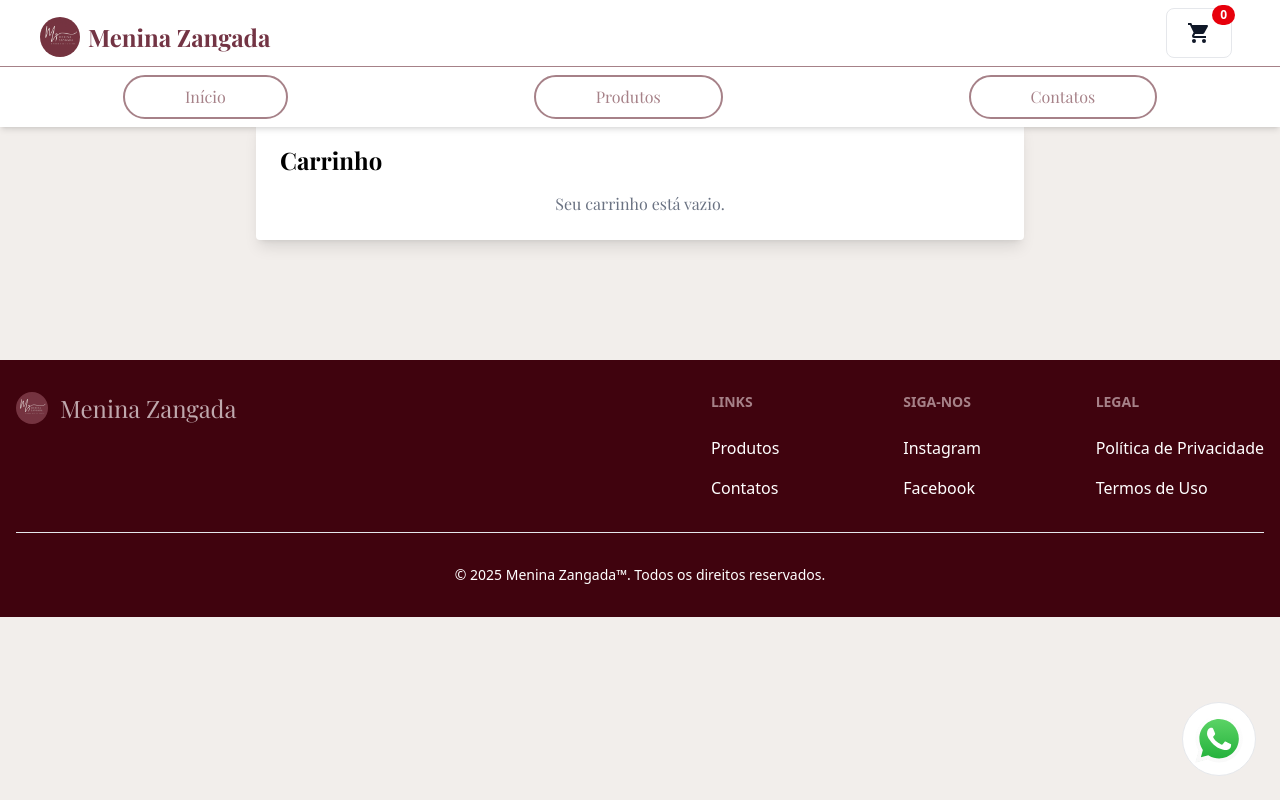
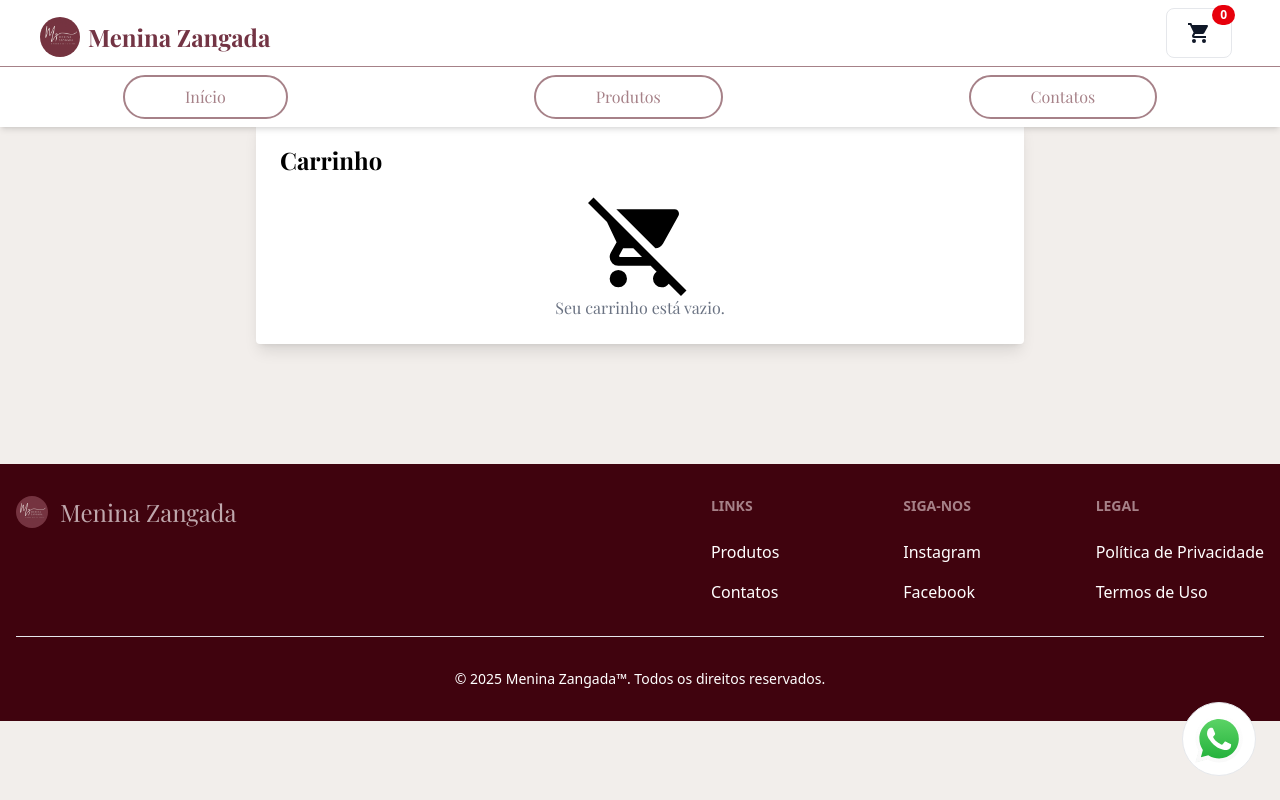
Before and after one commit to Erick-aaooii/Ecommerce-with-Angular, an Angular app: page /carrinho in a window 1280 px wide. Built offline with nearby package versions, Linux system fonts and the light colour scheme; a web font is replaced by a local one.

Commit message:
feat, refactor and style: styling improvements on cart page and added logic for removing orders from cart.

```diff
--- a/src/app/pages/cart/cart.component.html
+++ b/src/app/pages/cart/cart.component.html
@@ -1,10 +1,12 @@
 <div class="cart-container p-6 bg-white rounded shadow-lg max-w-3xl mx-auto">
   <h2 class="text-2xl font-bold mb-4">Carrinho</h2>
 
-  <ng-container *ngIf="(cartItems$ | async) as cartItems; else emptyCart">
-    <div *ngIf="cartItems.length > 0; else emptyCart">
+  @if (cartItems$ | async; as cartItems) {
+    @if (cartItems.length > 0) {
+      <div>
         <ul class="space-y-4">
-        <li *ngFor="let item of cartItems" class="flex items-center gap-4 border-b pb-4">
+          @for (item of cartItems; track $index) {
+            <li class="flex items-center gap-4 border-b pb-4">
               <img [src]="item.product.images[0]" alt="{{ item.product.name }}" class="w-20 h-20 object-cover rounded" />
               <div class="flex-1">
                 <h3 class="font-semibold text-lg">{{ item.product.name }}</h3>
@@ -13,16 +15,26 @@
                 <p class="text-sm text-gray-600">Quantidade: {{ item.quantity }}</p>
                 <p class="font-semibold text-color1">Total: {{ item.total | appRealtransforme }}</p>
               </div>
+              <div>
+                <button (click)="removeItem(item)" class="text-color2 hover:scale-110 transform ">
+                  <svg xmlns="http://www.w3.org/2000/svg" width="30" height="30" viewBox="0 0 24 24"><g fill="none" stroke="currentColor" stroke-linecap="round" stroke-linejoin="round" stroke-width="2"><path stroke-dasharray="24" stroke-dashoffset="24" d="M12 20h5c0.5 0 1 -0.5 1 -1v-14M12 20h-5c-0.5 0 -1 -0.5 -1 -1v-14"><animate fill="freeze" attributeName="stroke-dashoffset" dur="0.4s" values="24;0"/></path><path stroke-dasharray="20" stroke-dashoffset="20" d="M4 5h16"><animate fill="freeze" attributeName="stroke-dashoffset" begin="0.4s" dur="0.2s" values="20;0"/></path><path stroke-dasharray="8" stroke-dashoffset="8" d="M10 4h4M10 9v7M14 9v7"><animate fill="freeze" attributeName="stroke-dashoffset" begin="0.6s" dur="0.2s" values="8;0"/></path></g></svg>
+                </button>
+              </div>
             </li>
+          }
         </ul>
 
         <div class="mt-6 text-right font-bold text-xl">
           Total Geral: {{ getTotalPrice(cartItems) | appRealtransforme }}
         </div>
       </div>
-  </ng-container>
-
-  <ng-template #emptyCart>
+    } @else {
+      <div class="flex flex-col items-center">
+      <svg xmlns="http://www.w3.org/2000/svg" width="104" height="104" viewBox="0 0 24 24"><path fill="currentColor" d="M22.73 22.73L1.27 1.27L0 2.54l4.39 4.39l2.21 4.66l-1.35 2.45c-.16.28-.25.61-.25.96a2 2 0 0 0 2 2h7.46l1.38 1.38c-.5.36-.84.95-.84 1.62a2 2 0 0 0 2 2c.67 0 1.26-.33 1.62-.84L21.46 24zM7.42 15a.25.25 0 0 1-.25-.25l.03-.12l.9-1.63h2.36l2 2zm8.13-2c.75 0 1.41-.41 1.75-1.03l3.58-6.47c.08-.16.12-.33.12-.5a1 1 0 0 0-1-1H6.54zM7 18a2 2 0 0 0-2 2a2 2 0 0 0 2 2a2 2 0 0 0 2-2a2 2 0 0 0-2-2"/></svg>
       <p class="text-center text-gray-500">Seu carrinho está vazio.</p>
-  </ng-template>
       </div>
+    }
+  } @else {
+    <p class="text-center text-gray-500">Carregando carrinho...</p>
+  }
+</div>
--- a/src/app/pages/cart/cart.component.ts
+++ b/src/app/pages/cart/cart.component.ts
@@ -1,24 +1,24 @@
-import { Component } from '@angular/core';
+import { Component, inject } from '@angular/core';
 import { CommonModule } from '@angular/common';
-import { Observable } from 'rxjs';
-import { CartItem } from '../../models/product';
 import { CartService } from '../../services/Cart.service';
+import { AsyncPipe } from '@angular/common';
 import { RealtransformePipe } from '../../pipes/realtransforme.pipe';
 
 @Component({
   selector: 'app-cart',
   standalone: true,
-  imports: [CommonModule, RealtransformePipe],
-  templateUrl: './cart.component.html'
+  imports: [CommonModule, AsyncPipe, RealtransformePipe],
+  templateUrl: './cart.component.html',
 })
 export class CartComponent {
-  cartItems$: Observable<CartItem[]>;
+  private cartService = inject(CartService);
+  cartItems$ = this.cartService.cart$;
 
-  constructor(private cartService: CartService) {
-    this.cartItems$ = this.cartService.cart$;
+  getTotalPrice(cartItems: any[]): number {
+    return cartItems.reduce((total, item) => total + item.total, 0);
   }
+  removeItem(item: any) {
+  this.cartService.removeItem(item);
+}
 
-  getTotalPrice(items: CartItem[]): number {
-    return items.reduce((acc, item) => acc + item.total, 0);
-  }
 }
--- a/src/app/services/Cart.service.ts
+++ b/src/app/services/Cart.service.ts
@@ -52,4 +52,17 @@ export class CartService {
   getTotalQuantity(): number {
     return this.cartItems.reduce((total, item) => total + item.quantity, 0);
   }
+
+  removeItem(itemToRemove: CartItem) {
+  this.cartItems = this.cartItems.filter(item =>
+    !(
+      item.product.id === itemToRemove.product.id &&
+      item.variantColor === itemToRemove.variantColor &&
+      item.size === itemToRemove.size
+    )
+  );
+  this.cartSubject.next([...this.cartItems]);
+  localStorage.setItem('cart', JSON.stringify(this.cartItems));
 }
+
+}
```
Lines whose indentation alone changed are shown as unchanged.
